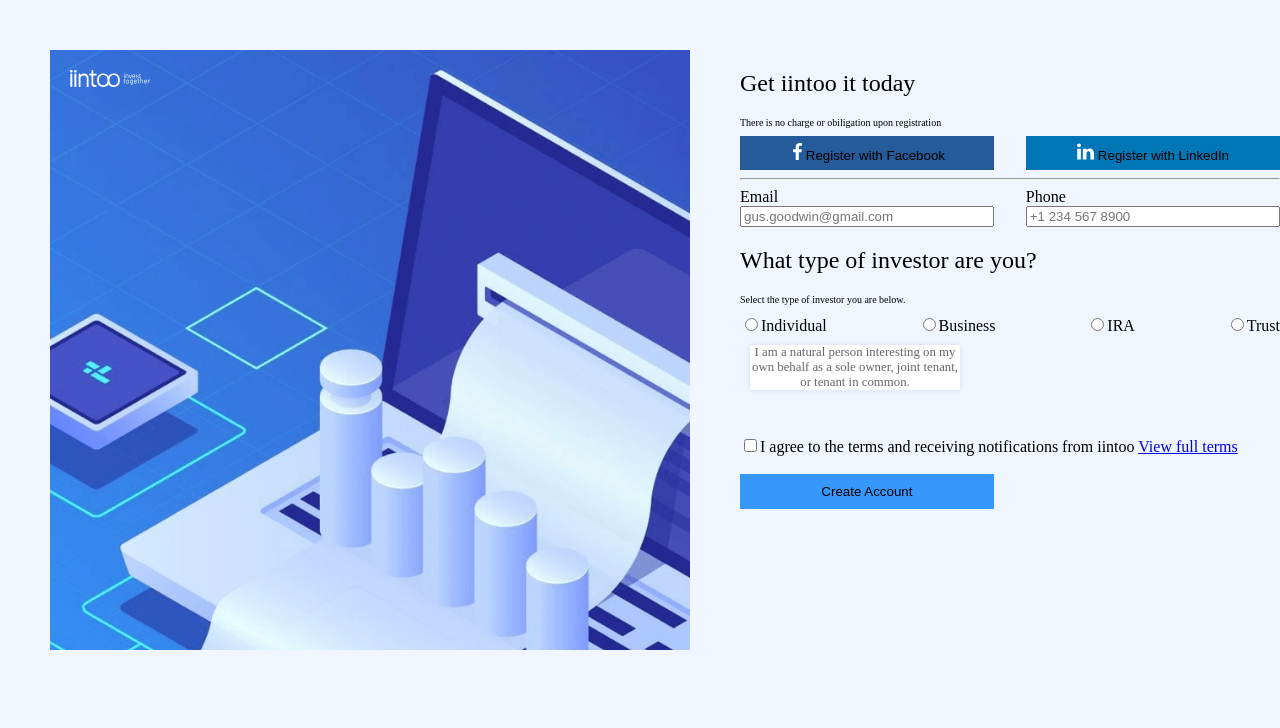
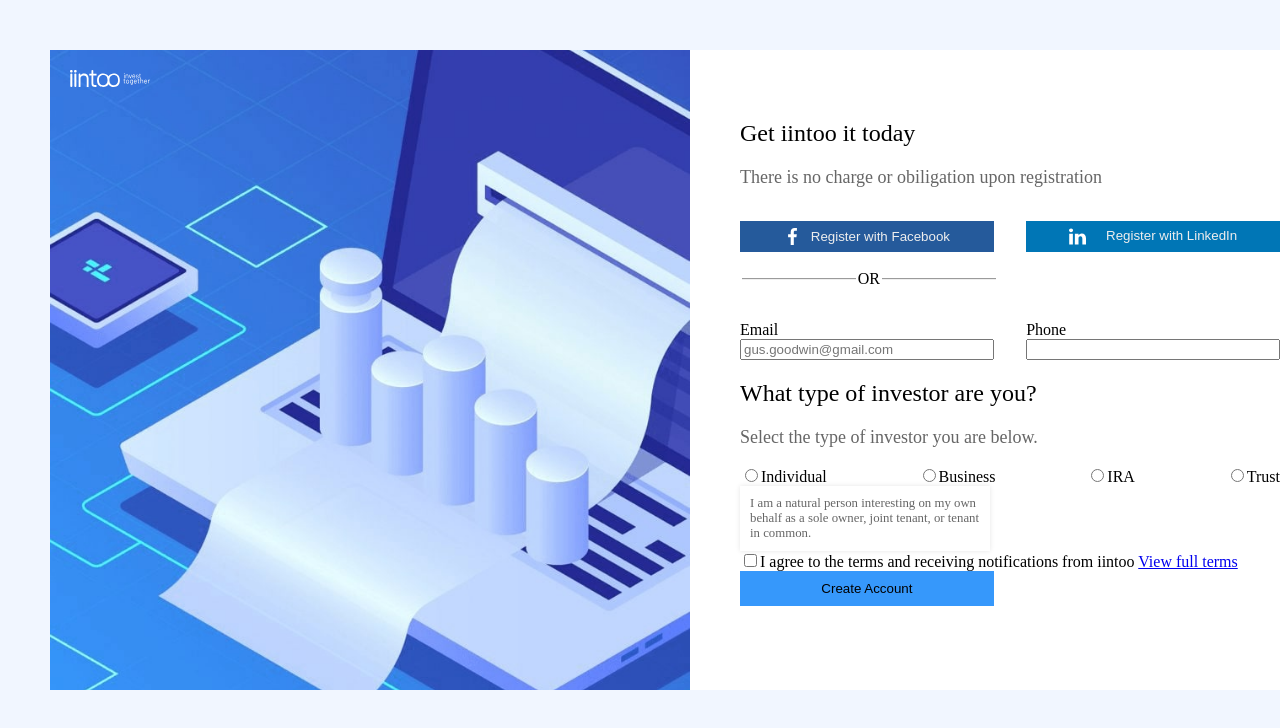
Before and after one commit to zhurbanickit/WebCore, a plain HTML site: page index.html in a window 1280 px wide. Shown: the top 728 px of the page. Drawn offline with Linux system fonts and the light colour scheme; a web font is replaced by a local one.

Commit message:
second commit,changed file css and html

```diff
--- a/index.css
+++ b/index.css
@@ -7,19 +7,29 @@
   margin: 50px 50px 50px 50px;
   overflow: auto;
   font-style: #2a4a5c;
-  background: #eff6ff;
-  box-shadow: 10px rgb(#afafaf);
+  background-color: #f1f6ff;
+  box-shadow: 10px 0 10px 10px rgb(#afafaf);
 }
 
 .container {
   background-image: url("/img/bg.jpg");
   background-size: cover;
   background-repeat: no-repeat;
+  background-position: center;
+  height: 80vh;
+
   float: left;
   width: 50%;
-  height: 600px;
-  min-height: 300px;
-  position: relative;
+  min-height: 600px;
+  /* position: relative; */
+}
+
+.wrap {
+  float: right;
+  width: 50%;
+  height: 80vh;
+  padding: 50px;
+  background-color: #ffffff;
 }
 
 .logo {
@@ -36,66 +46,100 @@
   background-color: transparent;
 }
 
-h1,
+h1 {
+  font-weight: 200;
+}
 h2,
 h3 {
   font-weight: 100;
 }
 
 .h2 {
-  font-size: 10px;
+  font-weight: 100;
+  color: #666;
+  font-size: 18px;
 }
-.wrap {
-  float: right;
-  width: 50%;
-  padding: 0 50px 0 50px;
-}
+
 .first {
 }
 
 .button-between {
   display: flex;
   justify-content: space-between;
+  outline: 0;
+  outline-offset: 0;
   /* margin-right: 3rem; */
 }
 
 .facebook {
   /* margin: 0 0 0 7px; */
+
   padding: 7px 7px;
   font: transparent;
+  color: #eeeeee;
   border: none;
   background-color: #255a9b;
   width: 47%;
+  display: flex;
+  align-items: center;
+  justify-content: center;
 }
 
 .facebook-icon {
+  display: flex;
+  align-items: space-around;
+  margin: 0 10px 0 0;
+
+  justify-content: center;
   background-color: transparent;
 }
 
 .linkedin {
   padding: 7px 7px;
   border: none;
+  color: #eeeeee;
   background-color: #0076b6;
   width: 47%;
+  display: flex;
+  /* align-items: center; */
+  justify-content: center;
 }
 
 .linkedin-icon {
+  display: flex;
+  /* align-items: space-around; */
+  margin: 0 20px 0 0;
+
+  justify-content: center;
   background-color: transparent;
 }
 
 .input-wraper:first-child {
-  margin-right: 2rem;
+  /* margin-right: 2rem; */
+}
+.or {
+  display: flex;
+  border-left: none;
+  border-right: none;
+  border-bottom: none;
+  width: 47%;
+  text-align: center;
+
+  /* padding: 0 10em; */
 }
 
 .input-wraper {
   display: flex;
   flex-direction: column;
   width: 47%;
+  border: 2px 0 0 0 solid #3698fb;
 }
 
 .input-container {
   display: flex;
+  justify-content: space-between;
 }
+
 .email {
 }
 
@@ -118,18 +162,19 @@
   /* opacity: 0; */
 
   display: block;
-  width: 210px;
+  width: 250px;
   box-shadow: 0 0 5px rgba(0, 0, 0, 0.1);
   background-color: #ffffff;
-  text-align: center;
+  text-align: left;
   border: none;
   font-size: 0.8em;
   color: #666;
-  margin: 10px 10px;
+  /* margin: 10px 10px; */
+  padding: 10px;
 }
 
 .Individual:checked ~ .description {
-  opacity: 1;
+  opacity: 0.7;
   display: block;
 }
 
--- a/index.html
+++ b/index.html
@@ -18,6 +18,7 @@
       <section class="first">
         <h1 class="h1">Get iintoo it today</h1>
         <h2 class="h2">There is no charge or obiligation upon registration</h2>
+        <br />
         <div class="button-between">
           <button class="facebook Select">
             <img
@@ -39,7 +40,11 @@
             Register with LinkedIn
           </button>
         </div>
-        <hr class="hr-text gradient" data-content="OR" />
+        <br />
+        <fieldset class="or">
+          <legend>OR</legend>
+        </fieldset>
+        <br />
         <div class="input-container">
           <div class="input-wraper">
             <label for="email-id">Email</label>
@@ -58,7 +63,7 @@
               type="phone"
               name="Phone"
               id="phone-id"
-              placeholder="+1 234 567 8900"
+              placeholder=""
               class="phone"
             />
           </div>
@@ -109,13 +114,11 @@
             />Trust
           </label>
         </div>
-        <span class="description"
-          >I am a natural person interesting on my own behalf as a sole owner,
-          joint tenant, or tenant in common.</span
-        >
+        <div class="description">
+          I am a natural person interesting on my own behalf as a sole owner,
+          joint tenant, or tenant in common.
+        </div>
 
-        <br />
-        <br />
         <div class="bottom-div">
           <input type="checkbox" text="" name="agree" id="agree" />I agree to
           the terms and receiving notifications from iintoo
@@ -124,7 +127,6 @@
           >
 
           <br />
-          <br />
           <button text="" class="confirmation">Create Account</button>
         </div>
       </section>
```
